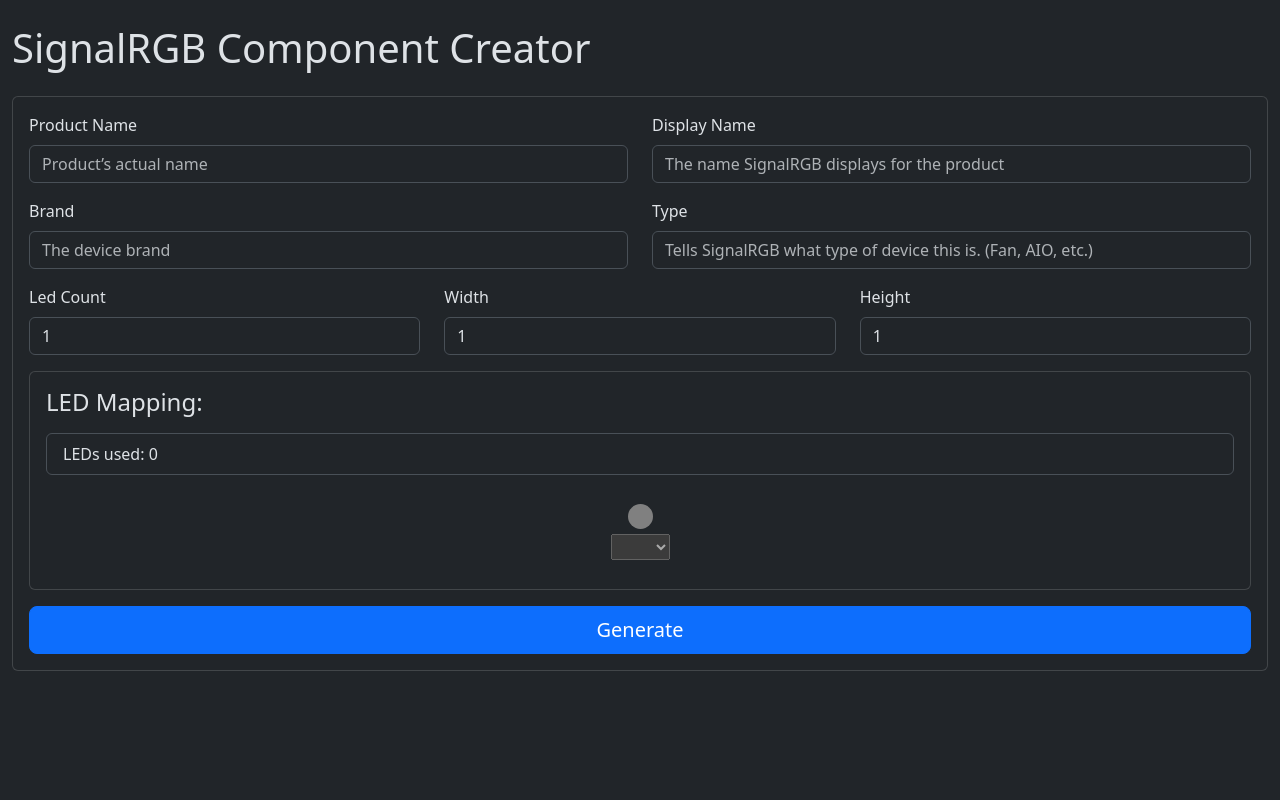
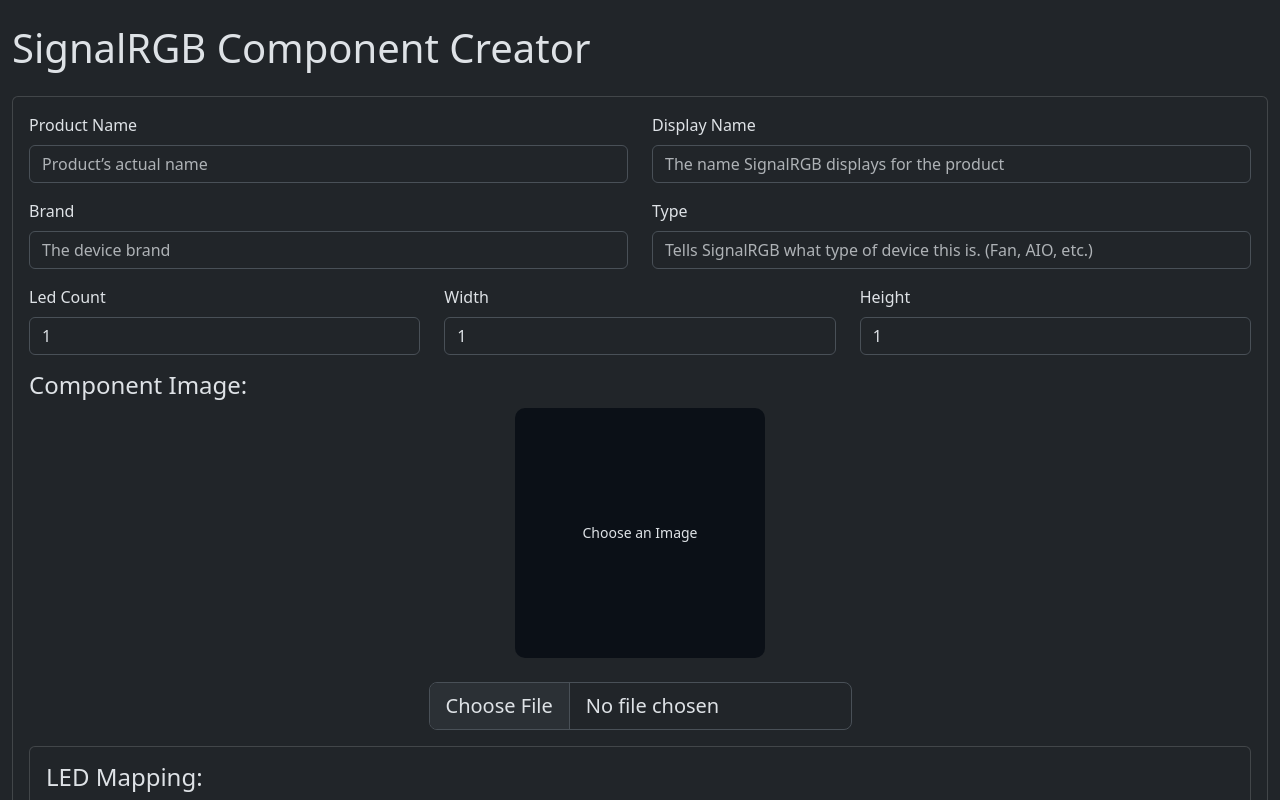
Before and after one commit to mask477/signalrgb-component-maker, a React (Create React App) app: page / in a window 1280 px wide. Shown: the top 800 px of the page. Built offline with nearby package versions, Linux system fonts and the light colour scheme.

Commit message:
image preview added

```diff
--- a/src/App.css
+++ b/src/App.css
@@ -1,3 +1,19 @@
+.image-container {
+  background: #0b1017;
+  width: 250px;
+  height: 250px;
+  border-radius: 10px;
+  overflow: hidden;
+  display: flex;
+  justify-content: center;
+  align-items: center;
+  user-select: none;
+}
+.image-container img {
+  width: 100%;
+  height: 100%;
+}
+
 .row-index {
   margin-right: 10px;
 }
@@ -36,7 +52,6 @@
   background-color: greenyellow;
 }
 
-
 .grid-item input {
   padding: 0px !important;
   width: 100%;
--- a/src/components/ComponentForm.tsx
+++ b/src/components/ComponentForm.tsx
@@ -1,4 +1,5 @@
 import React, {
+  ChangeEvent,
   ChangeEventHandler,
   SyntheticEvent,
   useEffect,
@@ -22,6 +23,21 @@ type FormFieldType = {
 
 export default function ComponentForm() {
   const { component, setComponent } = useComponent();
+  const [selectedFile, setSelectedFile] = useState<any>();
+  const [preview, setPreview] = useState<string | undefined>(undefined);
+
+  useEffect(() => {
+    if (!selectedFile) {
+      setPreview(undefined);
+      return;
+    }
+
+    const objectUrl = URL.createObjectURL(selectedFile);
+    setPreview(objectUrl);
+
+    // free memory when ever this component is unmounted
+    return () => URL.revokeObjectURL(objectUrl);
+  }, [selectedFile]);
 
   const formFields: FormFieldType[] = [
     {
@@ -94,6 +110,16 @@ export default function ComponentForm() {
     console.log(JSON.stringify(component, null, 1));
   };
 
+  const onSelectFile = (e: ChangeEvent<HTMLInputElement>) => {
+    if (!e.target.files || e.target.files.length === 0) {
+      setSelectedFile(undefined);
+      return;
+    }
+
+    // I've kept this example simple by using the first image instead of multiple
+    setSelectedFile(e.target.files[0]);
+  };
+
   return (
     <div className="card">
       <div className="card-body">
@@ -102,6 +128,21 @@ export default function ComponentForm() {
             {formFields.map((field, idx) => (
               <Field key={idx} {...field} onChange={onChangeHandler} />
             ))}
+          </div>
+          <div className="row">
+            <h4>Component Image:</h4>
+            <div className="col-12 d-flex flex-column justify-content-center align-items-center">
+              <div className="image-container mb-4">
+                {selectedFile ? (
+                  <img src={preview} />
+                ) : (
+                  <small>Choose an Image</small>
+                )}
+              </div>
+              <Form.Group controlId="formFileLg" className="mb-3">
+                <Form.Control type="file" onChange={onSelectFile} size="lg" />
+              </Form.Group>
+            </div>
           </div>
           <Grid />
           <div className="d-grid">
--- a/src/components/Field.tsx
+++ b/src/components/Field.tsx
@@ -28,6 +28,7 @@ export default function Field({
           name={name}
           type={type ? type : 'text'}
           value={value}
+          required
         />
       </Form.Group>
     </div>
--- a/src/components/GridRowItem.tsx
+++ b/src/components/GridRowItem.tsx
@@ -50,8 +50,10 @@ export default function GridRowItem({ item }: { item: GridItemType }) {
         disabled={!active}
         onChange={onChangeHandler}
         value={led === null ? 'null' : led}
+        name={`coordinate[]`}
+        required={active}
       >
-        <option value="-1"></option>
+        <option value=""></option>
         {LedNames.map((name, idx) => (
           <option key={`name-${idx}`} value={`${idx}`}>
             {name}
```
